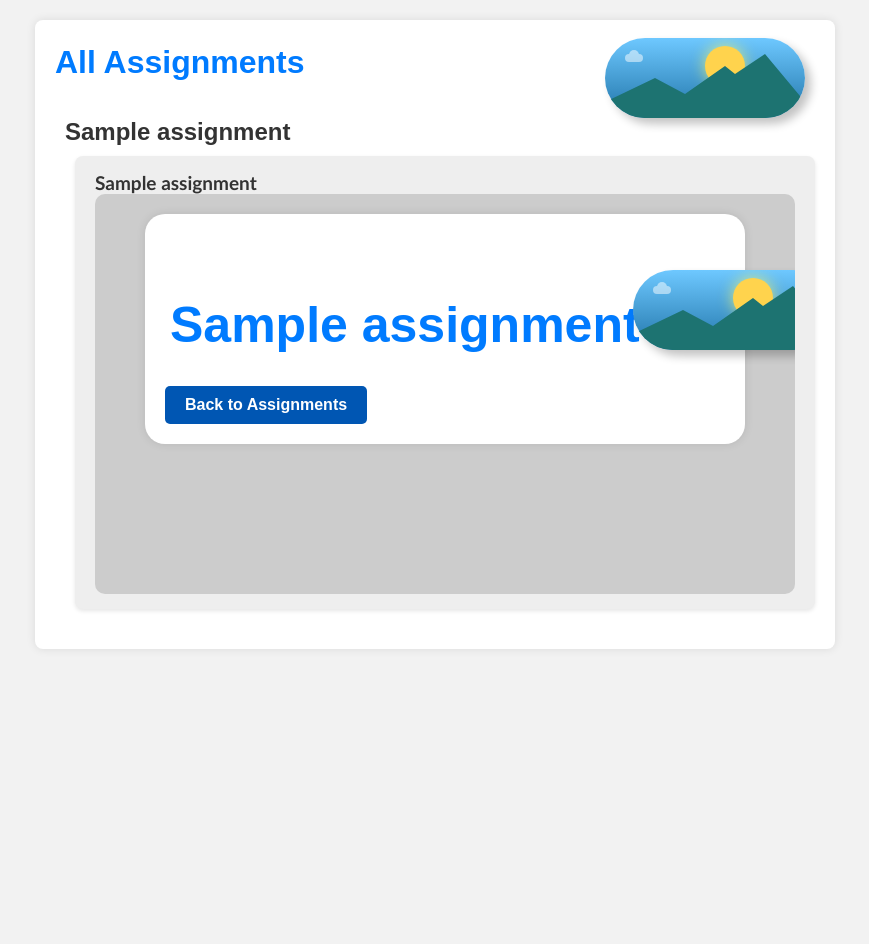
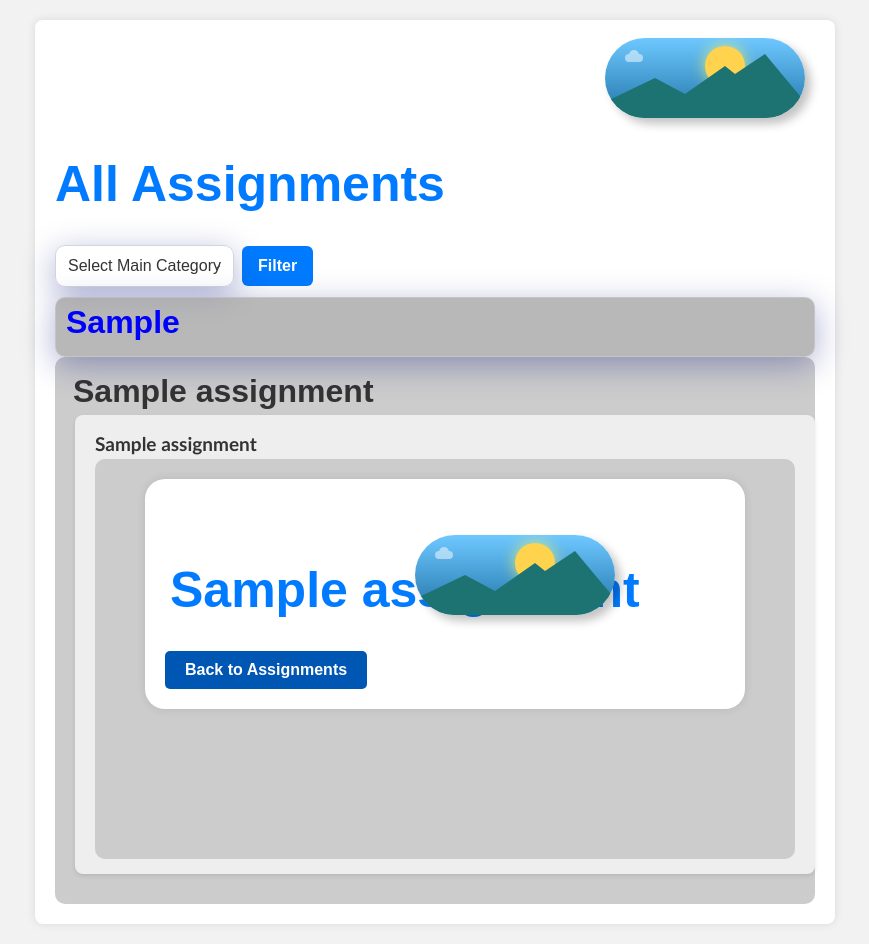
Before and after one commit to radhesh1/assignment-hub, a Flask app: template api/templates/assignments.html in a window 1280 px wide; the page is wider, and only the part inside the window is pictured. Shown: that part, without its empty margins (205-1074 px from the left). Before the commit the page ends 649 px from the top of that part, so only its background shows below. Run offline with Flask 2, Linux system fonts and the light colour scheme; the template is opened without the code that fills it: most values are stand-ins (such as "Sample title", 1, 10 or a date in 2020).

Commit message:
added dropdown too

```diff
--- a/api/app.py
+++ b/api/app.py
@@ -8,36 +8,65 @@
 
 @app.route('/')
 def list_assignments():
-    # Add code here to handle assignments view
-    return render_template('assignments.html', assignments_list=assignments)
+    global assignments
+
+    selected_main_category = request.args.get('main_category')
+
+    # Extract main categories
+    main_categories = list(assignments.keys())
+
+    if selected_main_category:
+        # Filter assignments based on the selected main category
+        assignments_list = assignments.get(selected_main_category, {})
+    else:
+        # If no main category is selected, show all assignments
+        assignments_list = assignments
+
+    return render_template('assignments.html', main_categories=main_categories, assignments_list=assignments_list, selected_main_category=selected_main_category)
+
 
 
 @app.route('/admin', methods=['GET', 'POST'])
 def admin():
     if request.method == 'POST':
+        main_category = request.form['main_category']
         subject_name = request.form['subject_name']
         assignment_name = request.form['assignment_name']
         question = request.form['question']
         code_block = request.form['code_block']
-        if subject_name in assignments:
-            if assignment_name in assignments[subject_name]:
-                assignments[subject_name][assignment_name].append({'question': question, 'code_block': code_block})
+
+        # Check if the main category already exists in the assignments dictionary
+        if main_category in assignments:
+            # Check if the subject name already exists in the main category
+            if subject_name in assignments[main_category]:
+                # Check if the assignment name already exists in the subject
+                if assignment_name in assignments[main_category][subject_name]:
+                    # If assignment name exists, append the new question and code block
+                    assignments[main_category][subject_name][assignment_name].append({'question': question, 'code_block': code_block})
+                else:
+                    # If assignment name doesn't exist, create a new assignment with the question and code block
+                    assignments[main_category][subject_name][assignment_name] = [{'question': question, 'code_block': code_block}]
             else:
-                assignments[subject_name][assignment_name] = [{'question': question, 'code_block': code_block}]
+                # If subject name doesn't exist, create a new subject with the assignment and its details
+                assignments[main_category][subject_name] = {assignment_name: [{'question': question, 'code_block': code_block}]}
         else:
-            assignments[subject_name] = {assignment_name: [{'question': question, 'code_block': code_block}]}
+            # If main category doesn't exist, create a new main category with the subject, assignment, and details
+            assignments[main_category] = {subject_name: {assignment_name: [{'question': question, 'code_block': code_block}]}}
+
+        # After updating the assignments dictionary, redirect to the admin page
         return redirect(url_for('admin'))
 
+    # Render the admin template and pass the assignments dictionary to it
     return render_template('admin.html', assignments=assignments)
 
 
-@app.route('/view_assignments/<subject_name>/<assignment_name>')
-def view_assignments(subject_name, assignment_name):
-    if subject_name in assignments and assignment_name in assignments[subject_name]:
-        questions = assignments[subject_name][assignment_name]
+@app.route('/view_assignments/<main_category>/<subject_name>/<assignment_name>')
+def view_assignments(main_category, subject_name, assignment_name):
+    if main_category in assignments and subject_name in assignments[main_category] and assignment_name in assignments[main_category][subject_name]:
+        questions = assignments[main_category][subject_name][assignment_name]
     else:
         questions = []
-    return render_template('view_assignments.html', subject_name=subject_name, assignment_name=assignment_name, questions=questions)
+    return render_template('view_assignments.html', main_category=main_category, subject_name=subject_name, assignment_name=assignment_name, questions=questions)
 
 
 @app.route('/clear_json')
@@ -46,5 +75,6 @@
     assignments = {}
     return redirect(url_for('admin'))
 
+
 if __name__ == '__main__':
     app.run(debug=True)
--- a/api/templates/assignments.html
+++ b/api/templates/assignments.html
@@ -4,6 +4,7 @@
     <meta charset="UTF-8">
     <meta name="viewport" content="width=device-width, initial-scale=1.0">
     <title>All Assignments</title>
+    <link href="https://cdn.jsdelivr.net/npm/tailwindcss@2.2.19/dist/tailwind.min.css" rel="stylesheet">
     <style>
         body {
             font-family: Arial, sans-serif;
@@ -24,19 +25,57 @@
 
         h1 {
             margin-top: -111px;
-            font-size: 2em;
+            font-size: 50px;
+            font-weight: bold;
             color: #007bff;
             transition: text-shadow 0.3s ease;
-            padding-bottom: 37px;
-            padding-top: 35px;
+            padding-bottom: 7px;
+            padding-top: 7px;
         }
-
+        #main_category {
+            text-rendering: optimizeLegibility;
+            background: rgba(255, 255, 255, 0.5); /* Adjust the transparency as needed */
+            box-shadow: 0 8px 32px 0 rgba( 31, 38, 135, 0.37 );
+            border-radius: 10px;
+        }
+        .filter_button {
+            background-color: #007bff;
+            color: #fff;
+            padding: 0.5rem 1rem;
+            border-radius: 0.375rem;
+            font-weight: 600;
+            transition: background-color 0.3s ease;
+        }
+        .filter_button:hover {
+            background-color: #002c54;
+        }
         h1:hover {
             text-shadow: 3px 3px 6px rgba(0, 0, 0, 0.5); /* Add 3D effect on hover */
         }
 
         h2 {
+            margin-top: 10px;
             padding-left: 10px;
+            padding-bottom: 10px;
+            font-size: 2em;
+            font-weight: bolder;
+            color: blue;
+            background: rgba( 155, 155, 155, 0.7 );
+            box-shadow: 0 8px 32px 0 rgba( 31, 38, 135, 0.37 );
+            backdrop-filter: blur( 5px );
+            -webkit-backdrop-filter: blur( 5px );
+            border-radius: 10px;
+            border: 1px solid rgba( 255, 255, 255, 0.18 );
+        }
+        h3 {
+            font-size: 2em;
+            font-weight: bold;
+            padding-left: 18px;
+        }
+        article {
+            background-color: #ccc;
+            border-radius: 10px;
+            padding-top: 10px;
             padding-bottom: 10px;
         }
 
@@ -86,7 +125,9 @@
             top: -2px;
             right: -550px;
         }
-
+        .dark-mode article {
+            background-color: #222;
+        }
         .dark-mode ul {
             margin-left: 20px;
         }
@@ -95,6 +136,9 @@
             background-color: #444;
             padding: 15px 20px 15px 20px;
             border-radius: 5px;
+        }
+        .dark-mode h2 {
+            color:  #dc3545;
         }
         .toggle.dark-mode .cloud {
             background-color: rgba(255, 255, 255, 0.5);
@@ -332,6 +376,13 @@
             color: inherit;
             text-decoration: none;
         }
+        .dark-mode .filter_button{
+            background-color: #dc3545;
+        }
+        .dark-mode .filter_button:hover{
+            background-color: #c82333;
+        }
+
         .dark-mode .list-item {
             color: #dc3545;
         }
@@ -365,13 +416,14 @@
             }
             h1{
                 padding-right: 106px;
+                margin-top: -22px;
             }
         }
-        @media screen and (max-width: 768px){
+        @media screen and (min-width: 481px) and (max-width: 768px){
             .daynight{
                 position: relative;
                 top: 37px;
-                right: -160px;
+                right: -380px;
                 padding-left: 1%;
                 margin-left: -1px;
             }
@@ -389,7 +441,11 @@
                 padding-right: 106px;
                 margin-top: -50px;
             }
-
+        }
+        @media screen and (min-width: 769px) and (max-width: 1024px){
+            h1{
+                font-size: 50px;
+            }
         }
     </style>
 </head>
@@ -407,20 +463,47 @@
             </label>
         </div>
         <h1 class="mt-5 mb-4">All Assignments</h1>
+        <form action="/" method="GET" class="flex items-center">
+            <div class="relative">
+                <select name="main_category" id="main_category" class="appearance-none border border-gray-300 rounded px-3 py-2 focus:outline-none focus:border-blue-500 focus:ring focus:ring-blue-200">
+                    <option selected disabled>Select Main Category</option>
+                    {% for main_category in main_categories %}
+                        <option value="{{ main_category }}">{{ main_category }}</option>
+                    {% endfor %}
+                </select>
+                <div class="pointer-events-none absolute inset-y-0 right-0 flex items-center px-2 text-gray-700">
+                    <svg class="fill-current h-4 w-4" xmlns="http://www.w3.org/2000/svg" viewBox="0 0 20 20"><path fill-rule="evenodd" d="M9.293 13.707a1 1 0 01-1.414-1.414l3-3a1 1 0 011.414 1.414l-3 3z" clip-rule="evenodd"/></svg>
+                </div>
+            </div>
+            <button type="submit" class="filter_button ml-2">Filter</button>
+        </form>
+
+        {% if selected_main_category %}
+            <h2>{{ selected_main_category }}</h2>
             {% for subject_name, assignments_list in assignments_list.items() %}
-            <article>
-                <h2>{{ subject_name }}</h2> <!-- Displaying subject name as a heading -->
+                <article class="">
+                    <h3>{{ subject_name }}</h3>
                     <ul class="list-group mb-4">
                         {% for assignment_name, questions in assignments_list.items() %}
                             <li class="list-group-item">
-                            <a href="{{ url_for('view_assignments', subject_name=subject_name, assignment_name=assignment_name) }}" class="list-item">{{ assignment_name }}</a>
-                            <iframe src="{{ url_for('view_assignments', subject_name=subject_name, assignment_name=assignment_name) }}" frameborder="0" class="iframe-container"></iframe>
+                                <a href="{{ url_for('view_assignments', main_category=selected_main_category, subject_name=subject_name, assignment_name=assignment_name) }}" class="list-item">{{ assignment_name }}</a>
+                                <iframe src="{{ url_for('view_assignments', main_category=selected_main_category, subject_name=subject_name, assignment_name=assignment_name) }}" frameborder="0" class="iframe-container"></iframe>
                             </li>
                         {% endfor %}
                     </ul>
                 </article>
             {% endfor %}
+        {% endif %}
     </div>
+    <script src="https://code.jquery.com/jquery-3.6.0.min.js"></script>
+    <script>
+        $(document).ready(function() {
+            $('#main_category').change(function() {
+                $(this).closest('form').submit();
+            });
+        });
+    </script>
+
     <script>
         const checkbox = document.getElementById('checkbox');
         const iframes = document.querySelectorAll('.iframe-container');
--- a/api/templates/view_assignments.html
+++ b/api/templates/view_assignments.html
@@ -131,7 +131,7 @@
         .daynight{
             position: relative;
             top: 36px;
-            right: -690px;
+            right: -468px;
         }
 
         .dark-mode ul li {
@@ -381,7 +381,7 @@
         @media screen and (max-width: 480px){
             .daynight{
                 top: 36px;
-                right:-122px;
+                right:-133px;
             }
             .toggle {
                 height: 60px;
@@ -404,12 +404,12 @@
                 padding-top: 35px;
             }
         }
-        @media screen and (max-width: 768px){
+        @media screen and (min-width: 481px) and (max-width: 768px){
             .dark-mode h1{
-                margin-top: -28px;
+                margin-top: -18px;
             }
             .daynight {
-                right: -468px;
+                right: -250px;
             }
 
         }
@@ -430,7 +430,7 @@
             </label>
         </div>
         <!-- Inserted HTML code ends here -->
-        <h1><a href="{{ url_for('view_assignments', subject_name=subject_name, assignment_name=assignment_name) }}" style="color: inherit; text-decoration: none;" target="_blank">{{ assignment_name }}</a></h1>
+        <h1><a href="{{ url_for('view_assignments', main_category=main_category, subject_name=subject_name, assignment_name=assignment_name) }}" style="color: inherit; text-decoration: none;" target="_blank">{{ assignment_name }}</a></h1>
         <ul>
             {% set question_number = namespace(value=1) %}
             {% for item in questions %}
```
Also changed, not shown: api/templates/admin.html (+16 -7 lines), 1 other file. Lines whose indentation alone changed are shown as unchanged.
